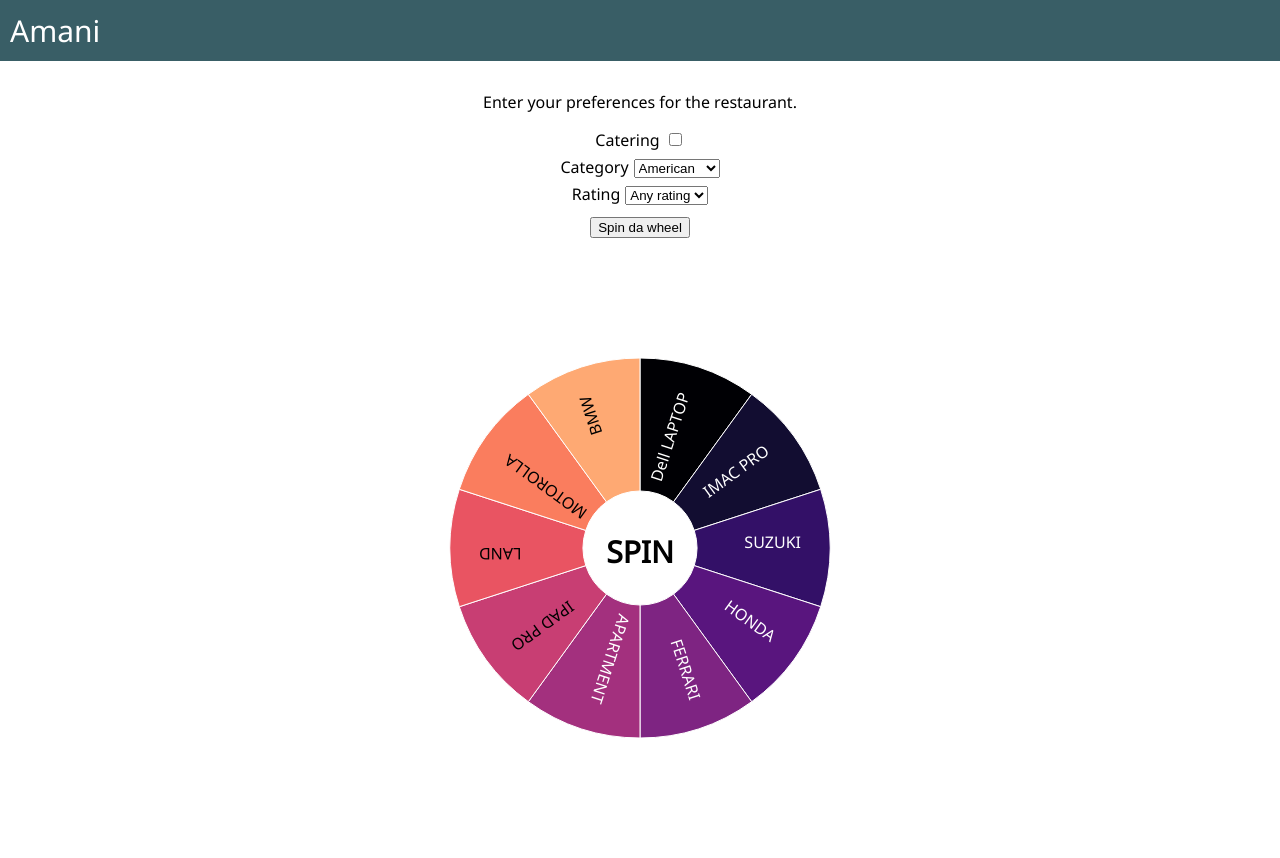
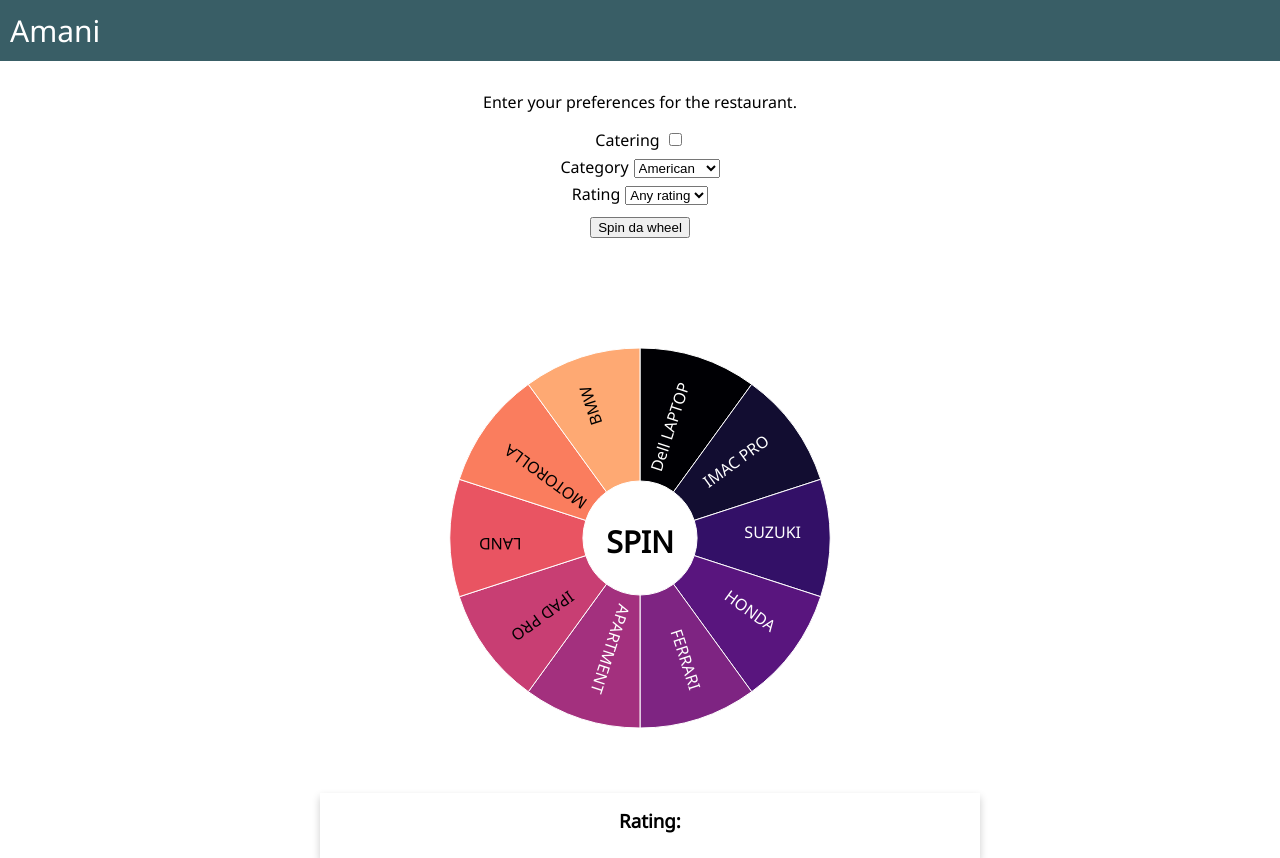
Before and after one commit to richardliutl/amani, a React (Create React App) app: page / in a window 1280 px wide. Before the commit the page ends 800 px from the top, so only its background shows below. Built offline with nearby package versions, Linux system fonts and the light colour scheme.

Commit message:
added restaurant card to big ass wheel

```diff
--- a/src/components/BigAssWheel.js
+++ b/src/components/BigAssWheel.js
@@ -1,6 +1,8 @@
-import React from "react";
+import React, { useState } from 'react';
 import * as d3 from "d3";
 import * as d3ScaleChromatic from "d3-scale-chromatic";
+
+import RestaurantCard from "./RestaurantCard";
 
 export const useD3 = (renderChartFn, dependencies) => {
     const ref = React.useRef();
@@ -15,8 +17,9 @@
 const BigAssWheel = ({
     data, ...props
 }) => {
+    const [restaurant, setRestaurant] = useState("");
 
-    const padding = {top:20, right:40, bottom:0, left:0},
+    const padding = {top:0, right:40, bottom:0, left:0},
         w = 500 - padding.left - padding.right,
         h = 500 - padding.top  - padding.bottom,
         r = Math.min(w, h)/2,
@@ -41,39 +44,6 @@
     function textColor(d) {
         return d3.hsl(color(d)).l > 0.5 ? "#000" : "#fff";
     }
-
-    // const bigData = [
-    //     {year: 1980, efficiency: 24.3, sales: 8949000},
-    //     {year: 1985, efficiency: 27.6, sales: 10979000},
-    //     {year: 1990, efficiency: 28, sales: 9303000},
-    //     {year: 1991, efficiency: 28.4, sales: 8185000},
-    //     {year: 1992, efficiency: 27.9, sales: 8213000},
-    //     {year: 1993, efficiency: 28.4, sales: 8518000},
-    //     {year: 1994, efficiency: 28.3, sales: 8991000},
-    //     {year: 1995, efficiency: 28.6, sales: 8620000},
-    //     {year: 1996, efficiency: 28.5, sales: 8479000},
-    //     {year: 1997, efficiency: 28.7, sales: 8217000},
-    //     {year: 1998, efficiency: 28.8, sales: 8085000},
-    //     {year: 1999, efficiency: 28.3, sales: 8638000},
-    //     {year: 2000, efficiency: 28.5, sales: 8778000},
-    //     {year: 2001, efficiency: 28.8, sales: 8352000},
-    //     {year: 2002, efficiency: 29, sales: 8042000},
-    //     {year: 2003, efficiency: 29.5, sales: 7556000},
-    //     {year: 2004, efficiency: 29.5, sales: 7483000},
-    //     {year: 2005, efficiency: 30.3, sales: 7660000},
-    //     {year: 2006, efficiency: 30.1, sales: 7762000},
-    //     {year: 2007, efficiency: 31.2, sales: 7562000},
-    //     {year: 2008, efficiency: 31.5, sales: 6769000},
-    //     {year: 2009, efficiency: 32.9, sales: 5402000},
-    //     {year: 2010, efficiency: 33.9, sales: 5636000},
-    //     {year: 2011, efficiency: 33.1, sales: 6093000},
-    //     {year: 2012, efficiency: 35.3, sales: 7245000},
-    //     {year: 2013, efficiency: 36.4, sales: 7586000},
-    //     {year: 2014, efficiency: 36.5, sales: 7708000},
-    //     {year: 2015, efficiency: 37.2, sales: 7517000},
-    //     {year: 2016, efficiency: 37.7, sales: 6873000},
-    //     {year: 2017, efficiency: 39.4, sales: 6081000},
-    //   ];
 
     const ref = useD3(
       (svg) => {
@@ -210,7 +180,6 @@
               console.log(props.spinning);
             }
             //all slices have been seen, all done
-            console.log("OldPick: " + oldpick.length, "Data length: " + data.length);
             if(oldpick.length == data.length){
                 console.log("done");
                 container.on("click", null);
@@ -230,7 +199,6 @@
             // } else {
             //     oldpick.push(picked);
             // }
-          console.log(picked);
             rotation += 90 - Math.round(ps/2);
             vis.transition()
                 .duration(3000)
@@ -250,6 +218,7 @@
                     /* Comment the below line for restrict spin to sngle time */
                     // container.on("click", spin);
                     props.spinning = false;
+                    setRestaurant(data[picked].label);
                 });
         }
         //make arrow
@@ -300,6 +269,7 @@
     );
 
     return (
+      <>
         <svg
           ref={ref}
           style={{
@@ -313,6 +283,8 @@
           <g className="x-axis" />
           <g className="y-axis" />
         </svg>
+        <RestaurantCard name={restaurant}/>
+      </>
     );
 };
 
```
Lines whose indentation alone changed are shown as unchanged.
